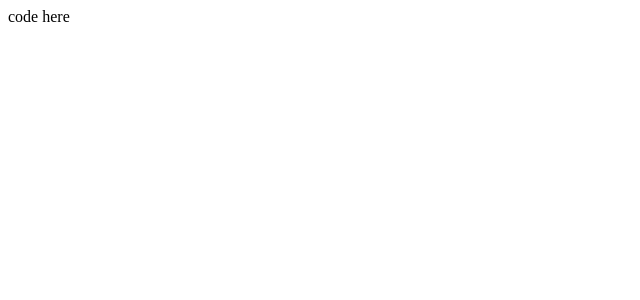
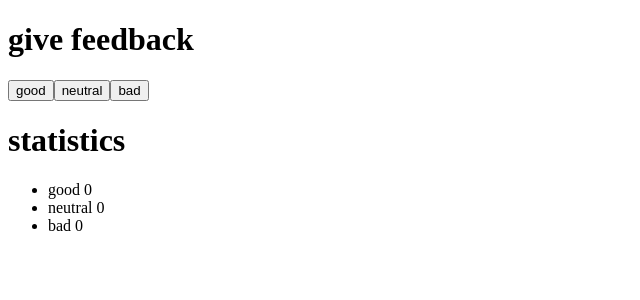
Before and after one commit to raffaele-99/fsopen2022, a React (Create React App) app in the folder part1/unicafe/: page / in a window 1280 px wide. Shown: the top 300 px of the page, without its empty margins (0-640 px from the left). Built offline with nearby package versions, Linux system fonts and the light colour scheme.

Commit message:
completed exercise 1.6

```diff
--- a/part1/unicafe/src/App.js
+++ b/part1/unicafe/src/App.js
@@ -1,4 +1,10 @@
 import { useState } from 'react'
+
+const Button = ({ handleClick, text }) => (
+  <button onClick={handleClick}>
+    {text}
+  </button>
+)
 
 const App = () => {
   // save clicks of each button to its own state
@@ -6,9 +12,29 @@
   const [neutral, setNeutral] = useState(0)
   const [bad, setBad] = useState(0)
 
+  const handleGood = () => {
+    setGood(good + 1)
+  }
+  const handleNeutral = () => {
+    setNeutral(neutral + 1)
+  }
+  const handleBad = () => {
+    setBad(bad + 1)
+  }
   return (
     <div>
-      code here
+      <h1>give feedback</h1>
+      <p>
+        <Button handleClick={handleGood} text='good'/>
+        <Button handleClick={handleNeutral} text='neutral'/>
+        <Button handleClick={handleBad} text='bad'/>
+      </p>
+      <h1>statistics</h1>
+      <ul>
+        <li>good {good}</li>
+        <li>neutral {neutral}</li>
+        <li>bad {bad}</li>
+      </ul>
     </div>
   )
 }
```
